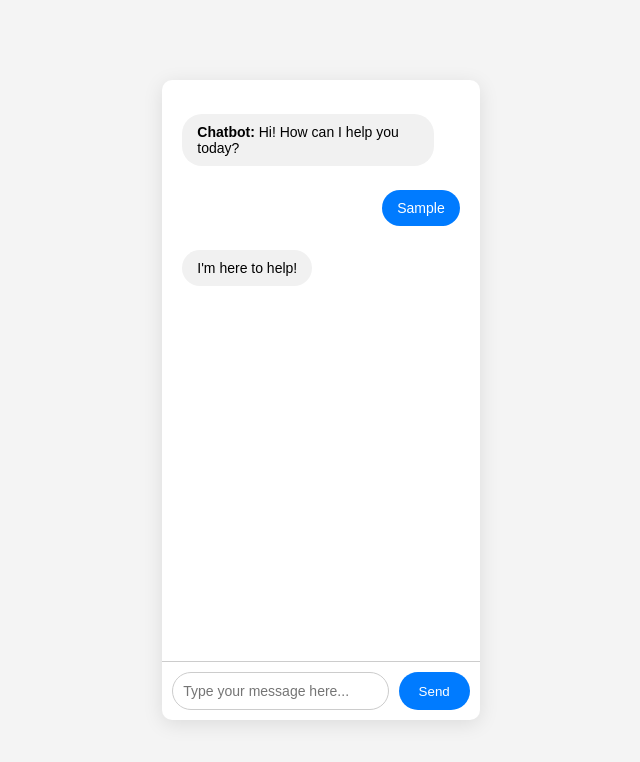
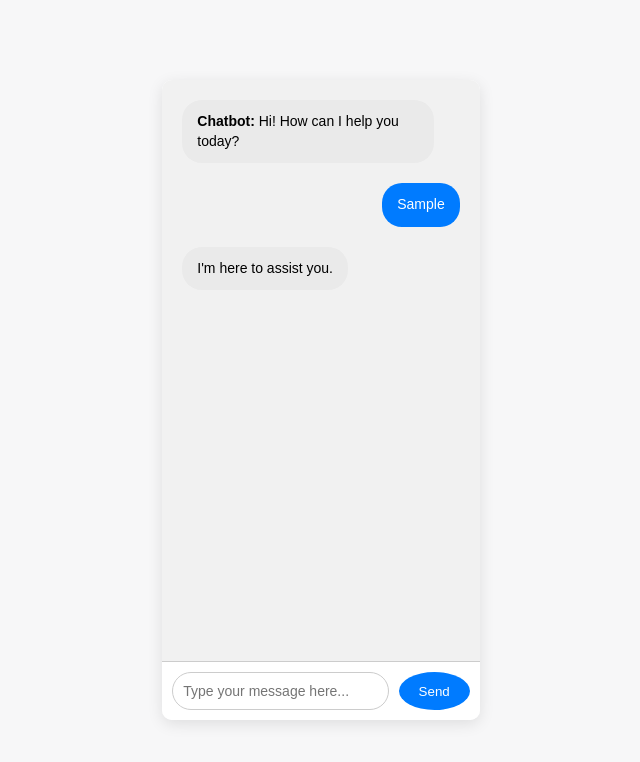
Before and after one commit to comsyncdata/chatgpt, a plain HTML site: page index.html in a window 1280 px wide. Both pictures are taken after typing "Sample" into the empty fields and a click on the button "Send". Shown: the whole page, without its empty margins (319-959 px from the left). Drawn offline with Linux system fonts and the light colour scheme.

Commit message:
Update index.html

```diff
--- a/index.html
+++ b/index.html
@@ -3,25 +3,25 @@
 <head>
     <meta charset="UTF-8">
     <meta name="viewport" content="width=device-width, initial-scale=1.0">
-    <title>Full-Page Chatbot</title>
+    <title>Chatbot</title>
     <style>
         body, html {
             height: 100%;
             margin: 0;
-            font-family: Arial, Helvetica, sans-serif;
-            background-color: #f4f4f4;
+            font-family: 'Arial', sans-serif;
             display: flex;
             justify-content: center;
             align-items: center;
+            background-color: #f7f7f8;
         }
 
         #chatbot-container {
             width: 100%;
-            max-width: 600px;
+            max-width: 400px;
             height: 80vh;
             background-color: #fff;
             border-radius: 10px;
-            box-shadow: 0px 4px 20px rgba(0, 0, 0, 0.1);
+            box-shadow: 0px 4px 15px rgba(0, 0, 0, 0.1);
             display: flex;
             flex-direction: column;
             overflow: hidden;
@@ -33,14 +33,18 @@
             overflow-y: auto;
             display: flex;
             flex-direction: column;
+            gap: 10px;
+            background-color: #f1f1f1;
         }
 
         .message {
             max-width: 80%;
-            padding: 10px 15px;
+            padding: 12px 15px;
             margin-bottom: 10px;
             border-radius: 20px;
             font-size: 14px;
+            line-height: 1.4;
+            word-wrap: break-word;
         }
 
         .user-message {
@@ -51,13 +55,14 @@
 
         .bot-message {
             align-self: flex-start;
-            background-color: #f1f1f1;
-            color: black;
+            background-color: #eaeaea;
+            color: #000;
         }
 
         #input-container {
             display: flex;
             padding: 10px;
+            background-color: #fff;
             border-top: 1px solid #ccc;
         }
 
@@ -65,10 +70,15 @@
             flex-grow: 1;
             padding: 10px;
             border: 1px solid #ccc;
-            border-radius: 20px;
+            border-radius: 30px;
             outline: none;
+            font-size: 14px;
             margin-right: 10px;
-            font-size: 14px;
+            transition: border 0.3s;
+        }
+
+        #user-input:focus {
+            border-color: #007bff;
         }
 
         #send-button {
@@ -76,16 +86,24 @@
             background-color: #007bff;
             color: white;
             border: none;
-            border-radius: 20px;
+            border-radius: 50%;
             cursor: pointer;
+            display: flex;
+            align-items: center;
+            justify-content: center;
         }
+
+        #send-button:hover {
+            background-color: #0056b3;
+        }
+
     </style>
 </head>
 <body>
 
 <div id="chatbot-container">
     <div id="chatbox">
-        <p class="bot-message message"><strong>Chatbot:</strong> Hi! How can I help you today?</p>
+        <div class="bot-message message"><strong>Chatbot:</strong> Hi! How can I help you today?</div>
     </div>
     <div id="input-container">
         <input type="text" id="user-input" placeholder="Type your message here..." />
@@ -97,8 +115,9 @@
     document.getElementById('send-button').addEventListener('click', function () {
         let userInput = document.getElementById('user-input').value;
 
+        if(userInput.trim() !== "") {
             // Display the user's input in the chatbox
-        let userMessage = document.createElement('p');
+            let userMessage = document.createElement('div');
             userMessage.className = 'user-message message';
             userMessage.innerHTML = userInput;
             document.getElementById('chatbox').appendChild(userMessage);
@@ -108,11 +127,15 @@
 
             // Simulate bot response
             setTimeout(function() {
-            let botMessage = document.createElement('p');
+                let botMessage = document.createElement('div');
                 botMessage.className = 'bot-message message';
-            botMessage.innerHTML = "I'm here to help!";
+                botMessage.innerHTML = "I'm here to assist you.";
                 document.getElementById('chatbox').appendChild(botMessage);
+
+                // Scroll chat to the bottom
+                document.getElementById('chatbox').scrollTop = document.getElementById('chatbox').scrollHeight;
             }, 1000);
+        }
     });
 </script>
 
```
Lines whose indentation alone changed are shown as unchanged.
